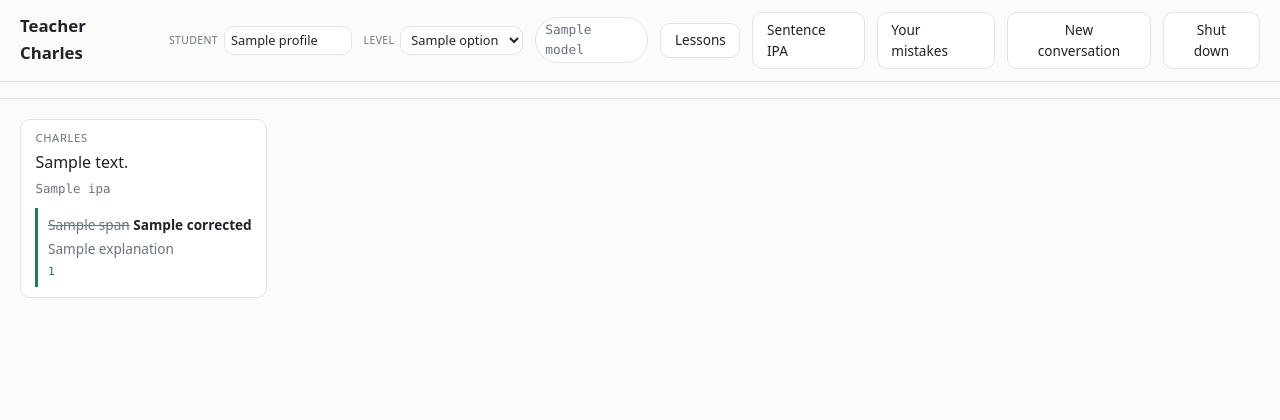
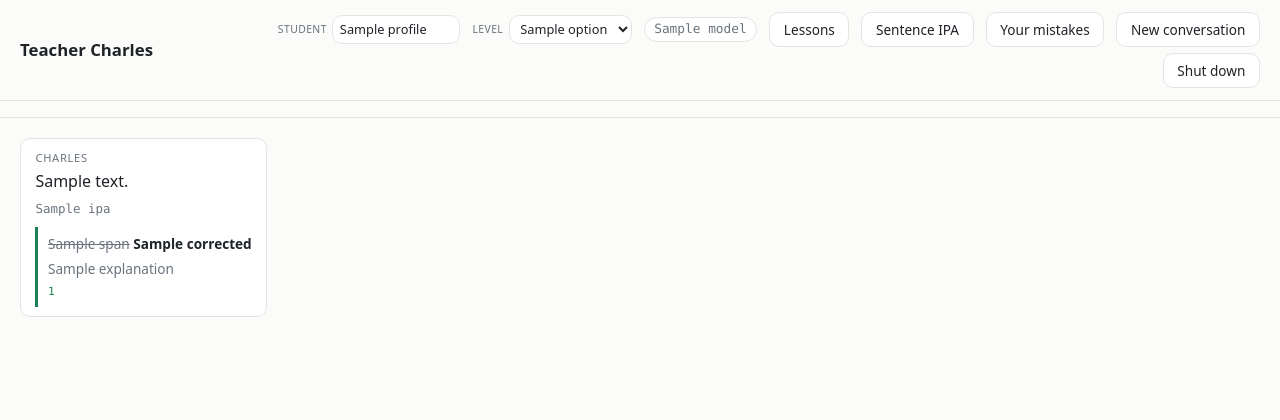
Before and after one commit to mpbarbosa/teacher_charles, a FastAPI app: template src/teacher_charles/web/templates/index.html in a window 1280 px wide. Shown: the top 420 px of the page. Run offline with FastAPI, Linux system fonts and the light colour scheme; the template is opened without the code that fills it: most values are stand-ins (such as "Sample title", 1, 10 or a date in 2020); parts of the project's set-up code (start-up, migrations or seed data) failed here and were passed over.

Commit message:
Lets the header wrap instead of pushing the page sideways
The chat page's controls sat in one row that never wrapped, about 1211px
wide with voice on: at 375, 768 and 1024px the whole page scrolled
sideways, and on wider screens the buttons squeezed until "New
conversation" broke onto two lines.

Both the header and its controls now wrap. The controls keep to the
title's side while 20rem are left and wrap in place there, so a 1280px
header stays two rows of controls rather than a title row plus two.
Below 560px they start under the title, left-aligned, at the page's
16px gutter. A sideways scroll inside the header was the alternative,
and it would have hidden Shut down past the edge.

Co-Authored-By: Claude Opus 5.5 <noreply@anthropic.com>

```diff
--- a/src/teacher_charles/web/static/style.css
+++ b/src/teacher_charles/web/static/style.css
@@ -43,11 +43,16 @@ body {
   font: 16px/1.6 system-ui, -apple-system, "Segoe UI", sans-serif;
 }
 
+/* Both rows wrap: the chat page's controls are a dozen wide, and as one row
+ * that never wraps they pushed a 375px phone's page out to 1211px. Wrapping
+ * keeps every control on screen; a sideways scroll inside the header would
+ * have hidden Shut down off the edge. */
 header {
   display: flex;
+  flex-wrap: wrap;
   align-items: center;
   justify-content: space-between;
-  gap: 1rem;
+  gap: 0.5rem 1rem;
   padding: 0.75rem 1.25rem;
   border-bottom: 1px solid var(--line);
 }
@@ -56,8 +61,15 @@ header h1 { font-size: 1.05rem; margin: 0; }
 
 .meta {
   display: flex;
+  flex-wrap: wrap;
   align-items: center;
-  gap: 0.75rem;
+  justify-content: flex-end;
+  gap: 0.4rem 0.75rem;
+  /* Beside the title while 20rem are left, wrapping in place; only on a
+     phone does the whole row drop under the title. As a plain item its basis
+     was its full one-row width, and it dropped under the title at 1280px. */
+  flex: 1 1 20rem;
+  min-width: 0;
   font-size: 0.8rem;
   color: var(--muted);
 }
@@ -319,6 +331,10 @@ button.talk.latched { box-shadow: 0 0 0 2px var(--danger); }
   /* Em tela estreita o rotulo vai embora e sobra a bolinha: o botao continua
      grande o bastante para o dedo, e o campo de texto nao fica sem espaco. */
   button.talk .talk-label { display: none; }
+  /* Narrow, the controls start under the title, left-aligned, at the same
+     16px gutter as the page: a right-aligned ragged row reads as leftovers. */
+  header { padding: 0.6rem 1rem; }
+  .meta { justify-content: flex-start; gap: 0.4rem 0.5rem; }
 }
 
 footer {
```
